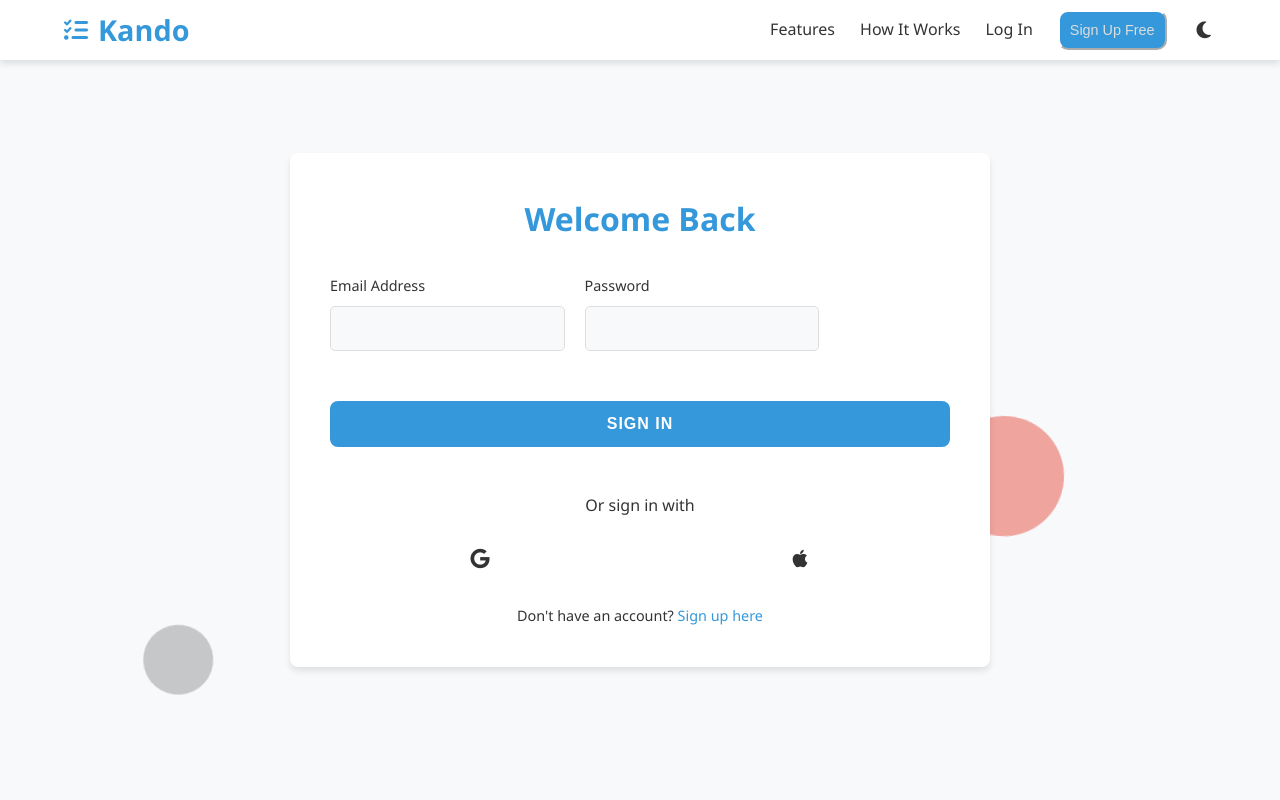
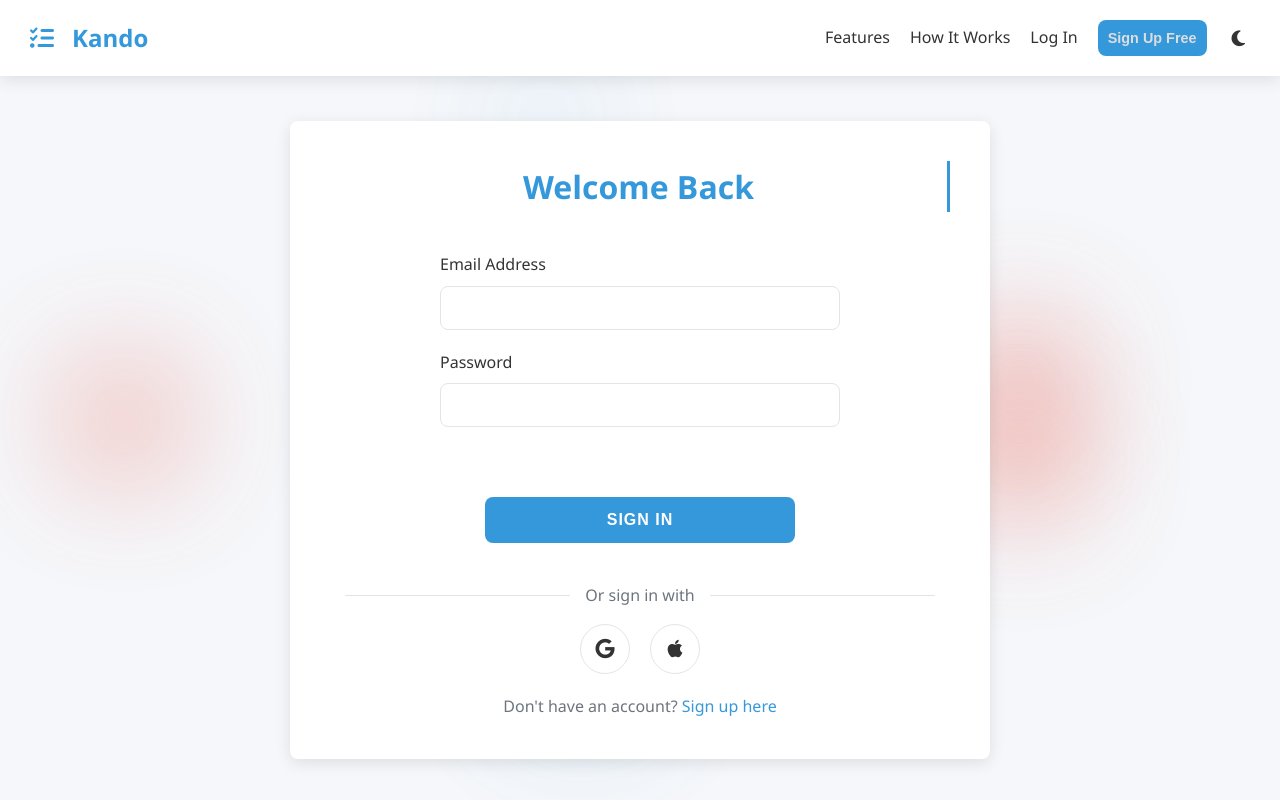
Before and after one commit to kanDo101/FrontEnd, a PHP site: the page made by auth/SignUp&SignIn/signup.html in a window 1280 px wide. Run offline with PHP 8.4, Linux system fonts and the light colour scheme; some libraries are stand-ins or nearby versions.

Commit message:
fixes in style  with sign up&sign in  toggle

```diff
--- a/auth/SignUp&SignIn/signup.html
+++ b/auth/SignUp&SignIn/signup.html
@@ -6,17 +6,36 @@
       href="https://cdnjs.cloudflare.com/ajax/libs/font-awesome/6.4.2/css/all.min.css"
     />
     <link rel="stylesheet" href="../land.css" />
-    <link rel="stylesheet" href="../auth.css" />
     <meta charset="UTF-8" />
     <meta name="viewport" content="width=device-width, initial-scale=1.0" />
     <script src="../../helper/toggle.js"></script>
 
     <title>Sign Up - Kando</title>
-    <link
-      rel="stylesheet"
-      href="https://cdnjs.cloudflare.com/ajax/libs/font-awesome/6.4.2/css/all.min.css"
-    />
     <style>
+      :root {
+        --primary-color: #3498db;
+        --primary-light: #e1f0fa;
+        --primary-rgb: 52, 152, 219;
+        --bg-color: #f5f7fa;
+        --card-bg: #ffffff;
+        --text-color: #333333;
+        --text-muted: #6c757d;
+        --border-color: #e1e5e9;
+        --shadow: 0 4px 16px rgba(0, 0, 0, 0.1);
+        --border-radius: 8px;
+      }
+
+      .dark-theme {
+        --primary-color: #3498db;
+        --primary-light: #1a2939;
+        --primary-rgb: 52, 152, 219;
+        --bg-color: #121212;
+        --card-bg: #1e1e1e;
+        --text-color: #f0f0f0;
+        --text-muted: #bbbbbb;
+        --border-color: #2c2c2c;
+        --shadow: 0 4px 16px rgba(0, 0, 0, 0.4);
+      }
 
       body {
         font-family: "Segoe UI", Tahoma, Geneva, Verdana, sans-serif;
@@ -27,10 +46,92 @@
         align-items: center;
         min-height: 100vh;
         padding: 20px;
+        margin: 0;
+      }
+
+      .navbar {
+        position: fixed;
+        top: 0;
+        left: 0;
+        width: 100%;
+        display: flex;
+        justify-content: space-between;
+        align-items: center;
+        padding: 15px 30px;
+        background-color: var(--card-bg);
+        box-shadow: var(--shadow);
+        z-index: 100;
+        text-decoration: none;
+      }
+
+      .logo {
+        font-size: 24px;
+        font-weight: bold;
+        color: var(--primary-color);
+        display: flex;
+        align-items: center;
+        gap: 8px;
+        text-decoration: none;
+      }
+
+      .nav-links {
+        display: flex;
+        align-items: center;
+        gap: 20px;
+      }
+      .navbar a {
+  text-decoration: none;
+  color: inherit;
+}
+
+
+.navbar a.logo-link {
+  text-decoration: none;
+}
+      .nav-links a {
+
+
+        color: var(--text-color);
+        text-decoration: none;
+        font-weight: 500;
+        transition: color 0.3s ease;
+        color:inherit
+      }
+
+      .nav-links a:hover {
+        color: var(--primary-color);
+      }
+
+      .btn-small {
+        background-color: var(--primary-color);
+        color: white;
+        border: none;
+        border-radius: var(--border-radius);
+        padding: 8px 16px;
+        font-weight: 600;
+        cursor: pointer;
+        transition: background-color 0.3s ease;
+      }
+
+      .btn-small:hover {
+        background-color: #2980b9;
+      }
+
+      .theme-toggle {
+        background: none;
+        border: none;
+        color: var(--text-color);
+        font-size: 18px;
+        cursor: pointer;
+        transition: color 0.3s ease;
+      }
+
+      .theme-toggle:hover {
+        color: var(--primary-color);
       }
 
       .signup-container {
-        margin-top: 20px;
+        margin-top: 80px;
         box-shadow: var(--shadow);
         z-index: 10;
         background-color: var(--card-bg);
@@ -38,46 +139,10 @@
         width: 100%;
         max-width: 700px;
         padding: 40px;
-        max-height:  80%; ;
-      }
-      form {
-        display: flex;
-        flex-wrap: wrap;
-        gap: 20px;
-      }
-      .form-column {
+        max-height: 80vh;
+        overflow-y: auto;
         display: flex;
         flex-direction: column;
-        gap: 20px;
-        flex: 1;
-        min-width: 0;
-      }
-
-      .form-group {
-        display: flex;
-        flex-direction: column;
-      }
-
-      .form-group input:focus {
-        border-color: var(--primary-color);
-      }
-
-
-
-.signup-container {
-    margin-top: 20px;
-    box-shadow: var(--shadow);
-    z-index: 10;
-    background-color: var(--card-bg);
-    border-radius: var(--border-radius);
-    width: 100%;
-    max-width: 700px;
-    padding: 40px;
-    max-height: 90vh;
-    overflow-y: auto;
-    transition: all 0.3s ease;
-    transform: translateY(0);
-    opacity: 1;
       }
 
       .signup-container.hidden {
@@ -101,10 +166,25 @@
         font-size: 16px;
       }
 
+      form {
+        display: flex;
+        flex-wrap: wrap;
+        gap: 20px;
+        width: 100%;
+      }
+
+      .form-column {
+        display: flex;
+        flex-direction: column;
+        gap: 20px;
+        flex: 1;
+        min-width: 0;
+      }
+
       .form-group {
         display: flex;
         flex-direction: column;
-    margin-bottom: 20px;
+        margin-bottom: 0;
       }
 
       .form-group label {
@@ -113,12 +193,47 @@
         color: var(--text-color);
       }
 
+      .form-group input,
+      .form-group2 input {
+        padding: 12px;
+        border: 1px solid var(--border-color);
+        border-radius: var(--border-radius);
+        background-color: var(--card-bg);
+        color: var(--text-color);
+        font-size: 16px;
+        transition: all 0.3s ease;
+      }
 
-
-.form-group input:focus {
+      .form-group input:focus,
+      .form-group2 input:focus {
         border-color: var(--primary-color);
         box-shadow: 0 0 0 2px rgba(var(--primary-rgb), 0.2);
         outline: none;
+      }
+
+      .form-group2 {
+        display: flex;
+        flex-direction: column;
+        width: 100%;
+        margin-bottom: 20px;
+      }
+
+      .form-group2 label {
+        margin-bottom: 8px;
+        font-weight: 500;
+        color: var(--text-color);
+        width: 100%;
+        max-width: 400px;
+        margin-left: auto;
+        margin-right: auto;
+      }
+
+      .form-group2 input {
+        width: 100%;
+        max-width: 400px;
+        margin-left: auto;
+        margin-right: auto;
+        margin-bottom: 20px;
       }
 
       .btn {
@@ -131,17 +246,24 @@
         font-size: 16px;
         font-weight: 600;
         cursor: pointer;
-    transition: all 0.2s ease;
+        transition: all 0.3s ease;
         margin-top: 10px;
       }
 
       .btn:hover {
-    background-color: var(--primary-dark);
+        background-color: #2980b9;
         transform: translateY(-2px);
       }
 
       .btn:active {
         transform: translateY(0);
+      }
+
+      #signin .btn {
+        width: 50%;
+        max-width: 400px;
+        margin: 10px auto;
+        display: block;
       }
 
       .login-link {
@@ -169,24 +291,18 @@
         color: var(--text-muted);
         margin-bottom: 15px;
         position: relative;
+        display: flex;
+        align-items: center;
+        justify-content: center;
       }
 
       .alternative-signup p::before,
       .alternative-signup p::after {
         content: "";
-    position: absolute;
-    top: 50%;
-    width: 30%;
+        flex: 1;
         height: 1px;
         background-color: var(--border-color);
-}
-
-.alternative-signup p::before {
-    left: 0;
-}
-
-.alternative-signup p::after {
-    right: 0;
+        margin: 0 15px;
       }
 
       .social-buttons {
@@ -216,6 +332,83 @@
         transform: translateY(-2px);
       }
 
+      /* Shape animations */
+      .shape {
+        position: absolute;
+        width: 150px;
+        height: 150px;
+        border-radius: 50%;
+        background: linear-gradient(
+          45deg,
+          var(--primary-color),
+          rgba(var(--primary-rgb), 0.2)
+        );
+        filter: blur(60px);
+        opacity: 0.4;
+        z-index: -1;
+        animation: float 15s infinite alternate ease-in-out;
+      }
+
+      .shape:nth-child(1) {
+        top: 10%;
+        left: 10%;
+        animation-delay: 0s;
+      }
+
+      .shape:nth-child(2) {
+        top: 20%;
+        right: 15%;
+        animation-delay: 2s;
+      }
+
+      .shape:nth-child(3) {
+        bottom: 15%;
+        left: 20%;
+        animation-delay: 4s;
+      }
+
+      .shape:nth-child(4) {
+        bottom: 20%;
+        right: 10%;
+        animation-delay: 6s;
+      }
+
+      .shape:nth-child(5) {
+        top: 45%;
+        left: 5%;
+        animation-delay: 8s;
+      }
+
+      .shape:nth-child(6) {
+        top: 40%;
+        right: 5%;
+        animation-delay: 10s;
+      }
+
+      .shape:nth-child(7) {
+        bottom: 10%;
+        left: 40%;
+        animation-delay: 12s;
+      }
+
+      .shape:nth-child(8) {
+        top: 10%;
+        left: 40%;
+        animation-delay: 14s;
+      }
+
+      @keyframes float {
+        0% {
+          transform: translateY(0) scale(1);
+        }
+        50% {
+          transform: translateY(-20px) scale(1.1);
+        }
+        100% {
+          transform: translateY(0) scale(1);
+        }
+      }
+
       /* Responsive adjustments */
       @media (max-width: 768px) {
         .form-column {
@@ -226,9 +419,16 @@
           padding: 30px 20px;
         }
 
-    .alternative-signup p::before,
-    .alternative-signup p::after {
-        width: 25%;
+        .navbar {
+          padding: 10px 15px;
+        }
+
+        .nav-links {
+          gap: 10px;
+        }
+
+        .nav-links a:not(:last-child) {
+          display: none;
         }
       }
 
@@ -244,21 +444,50 @@
         }
       }
 
-#signin, #signup {
+      .typing {
+        overflow: hidden;
+        border-right: 3px solid var(--primary-color);
+        white-space: nowrap;
+        margin: 0 auto;
+        animation: typing 3s steps(10, end),
+          blink-caret 0.75s step-end infinite;
+      }
+
+      @keyframes typing {
+        from {
+          width: 0;
+        }
+        to {
+          width: 75%;
+        }
+      }
+
+      @keyframes blink-caret {
+        from,
+        to {
+          border-color: transparent;
+        }
+        50% {
+          border-color: var(--primary-color);
+        }
+      }
+
+      #signin,
+      #signup {
         animation: fadeIn 0.5s ease forwards;
       }
     </style>
   </head>
   <body>
     <nav class="navbar" id="navbar">
-      <a href="../landing.html"
-        ><div class="logo"><i class="fas fa-tasks"></i> Kando</div></a
-      >
+      <a href="../landing.html">
+        <div class="logo"><i class="fas fa-tasks"></i> Kando</div>
+      </a>
       <div class="nav-links">
         <a href="#features">Features</a>
         <a href="#workflow">How It Works</a>
-        <a href="" id="signInButton">Log In</a>
-        <a href="#" class="signUpButton">
+        <a href="#" id="signInButtonNav">Log In</a>
+        <a href="#" class="signUpButtonNav">
           <button class="btn-small">Sign Up Free</button>
         </a>
         <button class="theme-toggle" id="themeToggle" onclick="toggleTheme()">
@@ -267,7 +496,7 @@
       </div>
     </nav>
 
-    <div class="signup-container" id="signup" style="display:none;">
+    <div class="signup-container" id="signup" style="display: none">
       <div class="signup-header">
         <h2>Create your account</h2>
         <p>Join thousands of users today</p>
@@ -276,8 +505,8 @@
       <form action="./signup.php" method="POST">
         <div class="form-column">
           <div class="form-group">
-            <label for="name">Full Name</label>
-            <input type="text" id="name" name="fullName" required />
+            <label for="fullName">Full Name</label>
+            <input type="text" id="fullName" name="fullName" required />
           </div>
           <div class="form-group">
             <label for="username">Username</label>
@@ -291,16 +520,21 @@
 
         <div class="form-column">
           <div class="form-group">
-            <label for="email">Email Address</label>
-            <input type="email" id="email" name="email" required />
+            <label for="signup-email">Email Address</label>
+            <input type="email" id="signup-email" name="email" required />
           </div>
           <div class="form-group">
-            <label for="password">Password</label>
-            <input type="password" id="password" name="password" required />
+            <label for="signup-password">Password</label>
+            <input
+              type="password"
+              id="signup-password"
+              name="password"
+              required
+            />
           </div>
           <div class="form-group">
             <label for="photo">Profile Photo (URL)</label>
-            <input type="text" id="photo" name="photo" required />
+            <input type="text" id="photo" name="photo" />
           </div>
         </div>
         <button type="submit" class="btn">CREATE ACCOUNT</button>
@@ -310,20 +544,25 @@
         Already have an account? <a href="#" id="signInButton">Sign in</a>
       </div>
     </div>
+
     <div class="signup-container" id="signin">
       <div class="signup-header">
         <h2 class="typing">Welcome Back</h2>
       </div>
-      <form method="POST" action="login.php" >
-          <div class="form-group">
-              <label for="email">Email Address</label>
-              <input type="email" id="email" name="email" required>
+      <form method="POST" action="login.php">
+        <div class="form-group2">
+          <label for="signin-email">Email Address</label>
+          <input type="email" id="signin-email" name="email" required />
+
+          <label for="signin-password">Password</label>
+          <input
+            type="password"
+            id="signin-password"
+            name="password"
+            required
+          />
         </div>
-          <div class="form-group">
-              <label for="password">Password</label>
-              <input type="password" id="password" name="password" required>
-          </div>
-          <button type="submit" class="btn"> SIGN IN</button>
+        <button type="submit" class="btn">SIGN IN</button>
       </form>
       <div class="alternative-signup">
         <p>Or sign in with</p>
@@ -334,9 +573,10 @@
       </div>
 
       <div class="login-link">
-          Don't have an account? <a href="" id="signUpButton">Sign up here</a>
+        Don't have an account? <a href="#" id="signUpButton">Sign up here</a>
       </div>
     </div>
+
     <div class="shape"></div>
     <div class="shape"></div>
     <div class="shape"></div>
@@ -345,6 +585,37 @@
     <div class="shape"></div>
     <div class="shape"></div>
     <div class="shape"></div>
-    <script src="script.js"></script>
+    <script src="https://cdn.botpress.cloud/webchat/v2.3/inject.js"></script>
+    <script src="https://files.bpcontent.cloud/2025/04/10/13/20250410134013-EU7JN72K.js"></script>
+    <script>
+      document.addEventListener("DOMContentLoaded", function () {
+        const signInForm = document.getElementById("signin");
+        const signUpForm = document.getElementById("signup");
+        const signInButtons = document.querySelectorAll(
+          "#signInButton, #signInButtonNav"
+        );
+        const signUpButtons = document.querySelectorAll(
+          "#signUpButton, .signUpButtonNav"
+        );
+
+        // Handle sign in buttons
+        signInButtons.forEach((button) => {
+          button.addEventListener("click", function (e) {
+            e.preventDefault();
+            signUpForm.style.display = "none";
+            signInForm.style.display = "flex";
+          });
+        });
+
+        // Handle sign up buttons
+        signUpButtons.forEach((button) => {
+          button.addEventListener("click", function (e) {
+            e.preventDefault();
+            signInForm.style.display = "none";
+            signUpForm.style.display = "flex";
+          });
+        });
+      });
+    </script>
   </body>
 </html>
--- a/auth/auth.css
+++ /dev/null
@@ -1,145 +0,0 @@
-:root {
-    --bg-color: #f8f9fa;
-    --card-bg: #ffffff;
-    --text-color: #333;
-    --primary-color: #3498db;
-    --secondary-color: #2ecc71;
-    --accent-color: #e74c3c;
-    --button-bg: #3498db;
-    --button-hover: #2980b9;
-    --button-text: #fff;
-    --shadow: 0 4px 6px rgba(0, 0, 0, 0.1);
-    --border-radius: 8px;
-    --transition: all 0.3s ease;
-}
-
-[data-theme="dark"] {
-    --bg-color: #121212;
-    --card-bg: #1e1e1e;
-    --text-color: #f0f0f0;
-    --primary-color: #3498db;
-    --secondary-color: #2ecc71;
-    --accent-color: #e74c3c;
-    --button-bg: #3498db;
-    --button-hover: #2980b9;
-    --shadow: 0 4px 6px rgba(255, 255, 255, 0.05);
-}
-
-* {
-    margin: 0;
-    padding: 0;
-    box-sizing: border-box;
-}
-
-body {
-    font-family: 'Segoe UI', Tahoma, Geneva, Verdana, sans-serif;
-    background-color: var(--bg-color);
-    color: var(--text-color);
-    transition: var(--transition);
-    overflow-x: hidden;
-    line-height: 1.6;
-    overflow: hidden;
-}
-
-main {
-    z-index: 200;
-    display: flex;
-    justify-content: center;
-    align-items: center;
-    min-height: calc(100vh - 70px);
-    margin-top: 80px;
-}
-.signup-header {
-    text-align: center;
-    margin-bottom: 1.5rem;
-}
-
-.signup-header h2 {
-    margin-bottom: 0.5rem;
-}
-
-.signup-header p {
-    color: #666;
-    margin: 0;
-}
-
-.form-group {
-    margin-bottom: 1rem;
-}
-
-.form-group label {
-    display: block;
-    font-size: 0.9rem;
-}
-
-input {
-    width: 100%;
-    padding: 0.8rem;
-    border: 1px solid #ddd;
-    border-radius: 5px;
-    font-size: 1rem;
-    background-color: var(--bg-color);
-    color: var(--text-color);
-    box-sizing: border-box;
-}
-
-.btn {
-    background-color: var(--button-bg);
-    color: var(--button-text);
-    border: none;
-    font-size: 1rem;
-    cursor: pointer;
-    border-radius: 5px;
-    transition: var(--transition);
-    width: 100%;
-    font-weight: 600;
-}
-
-.btn:hover {
-    opacity: 0.9;
-    transform: translateY(-1px);
-}
-
-.alternative-signup {
-    text-align: center;
-    padding-top: 1rem;
-}
-
-.social-buttons {
-    display: flex;
-    gap: 1rem;
-}
-
-.social-btn {
-    flex: 1;
-    padding: 0.8rem;
-    border: 1px solid #ddd;
-    border-radius: 5px;
-    background: var(--bg-color);
-    color: var(--text-color);
-    cursor: pointer;
-    transition: var(--transition);
-}
-
-.social-btn:hover {
-    background: #ddd;
-}
-
-.login-link {
-    text-align: center;
-    font-size: 0.9rem;
-}
-
-.login-link a {
-    color: var(--button-bg);
-    text-decoration: none;
-}
-
-
-a {
-    text-decoration: none;
-}
-
-a:hover {
-    text-decoration: underline;
-}
```
Also changed, not shown: auth/land.css (+21 -25 lines). Lines whose indentation alone changed are shown as unchanged.
